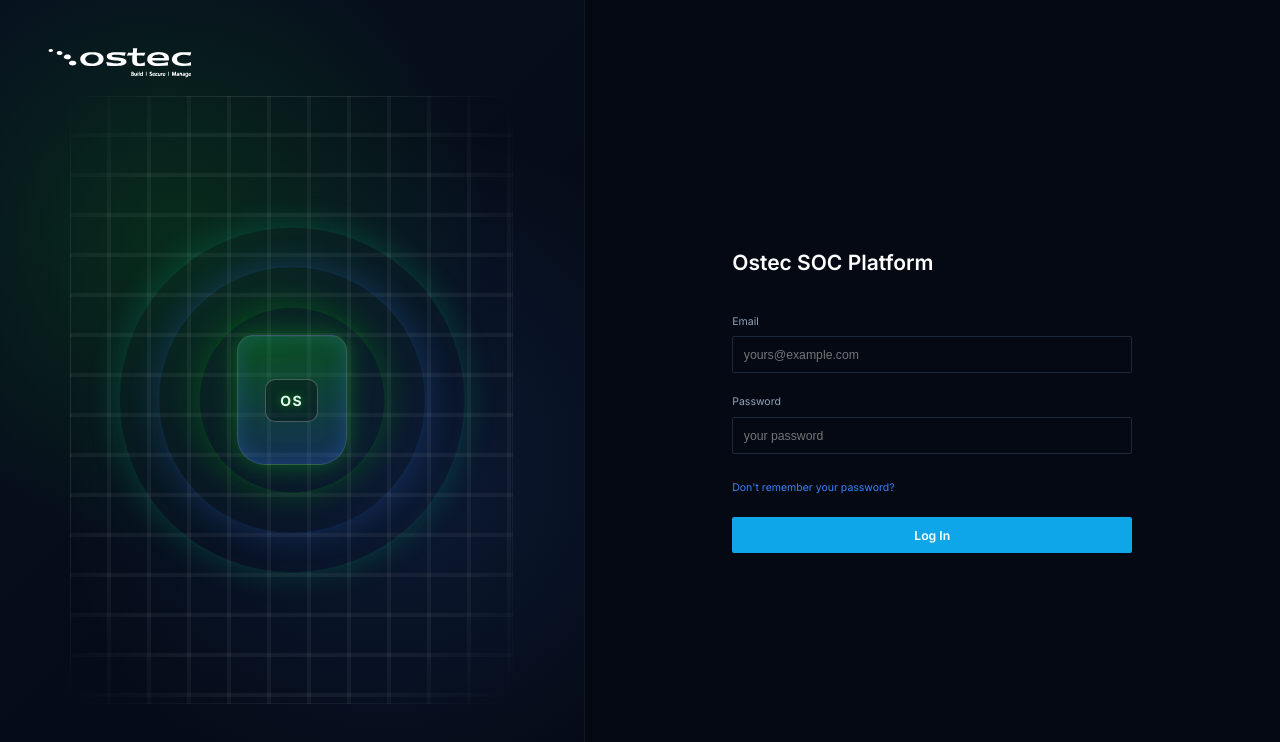
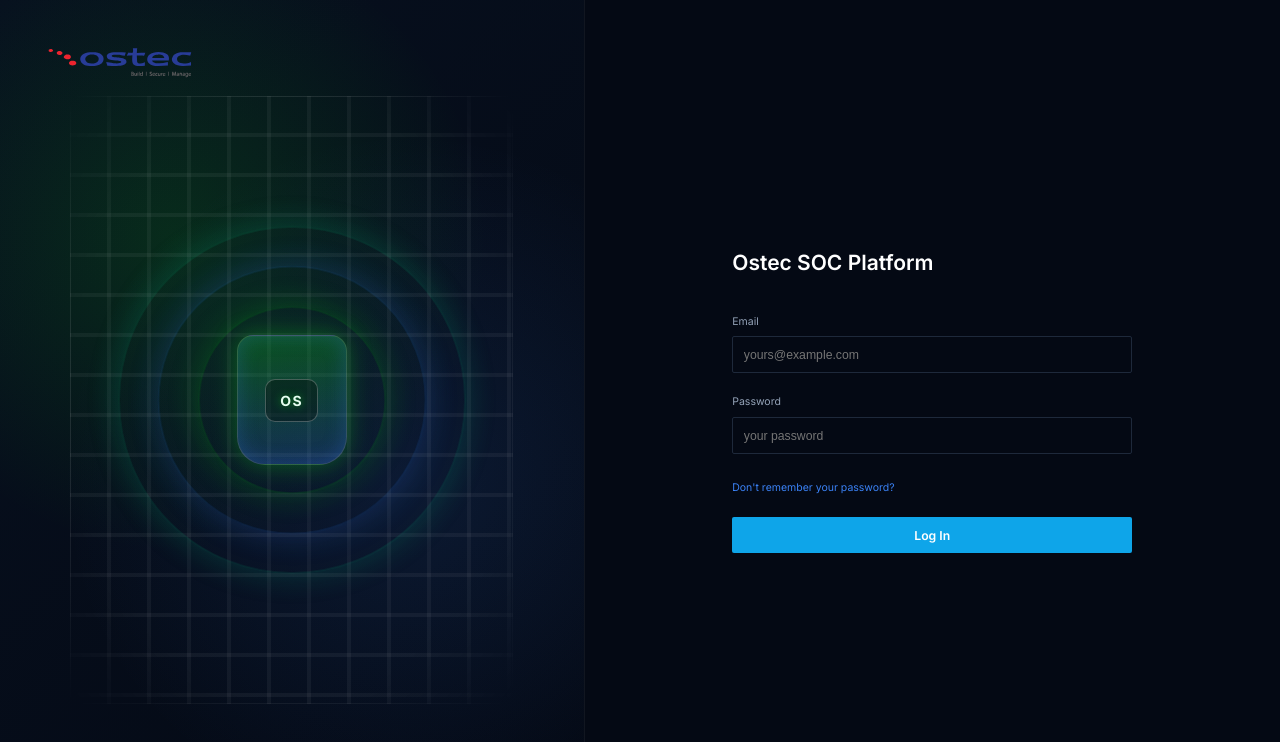
Before and after one commit to AdebayoAkingbade/ShieldOS, a Next.js app: page /login in a window 1280 px wide. Shown: the top 742 px of the page. Built offline with nearby package versions, Linux system fonts and the light colour scheme.

Commit message:
the logo adjust

```diff
--- a/app/(auth)/login/page.tsx
+++ b/app/(auth)/login/page.tsx
@@ -126,7 +126,7 @@
       minHeight: '100vh',
       display: 'flex',
       background: '#040914', // Very dark blue/black
-      overflow: 'hidden'
+      overflowX: 'hidden'
     }}>
       {/* LEFT PANE - Cyber Art */}
       <div
@@ -139,7 +139,7 @@
         {/* Logo at top left */}
         <div style={{ position: 'absolute', top: '3rem', left: '3rem', zIndex: 10 }}>
           <Link href="/" style={{ fontSize: '1.5rem', fontWeight: 800, color: 'white', display: 'flex', alignItems: 'center', gap: '0.5rem', letterSpacing: '0.05em' }}>
-            <img src="/logo.svg" alt="Ostec Logo" style={{ height: '40px', filter: 'brightness(0) invert(1)' }} />
+            <img src="/logo.svg" alt="Ostec Logo" style={{ height: '40px' }} />
           </Link>
         </div>
 
@@ -157,7 +157,7 @@
       }}>
         <div style={{ maxWidth: '400px', width: '100%' }}>
           <div className="login-mobile-logo" style={{ marginBottom: '2rem' }}>
-            <img src="/logo.svg" alt="Ostec Logo" style={{ height: '36px', filter: 'brightness(0) invert(1)' }} />
+            <img src="/logo.svg" alt="Ostec Logo" style={{ height: '36px' }} />
           </div>
           <h2 style={{ fontSize: '1.5rem', fontWeight: 600, color: 'white', marginBottom: '2.5rem' }}>
             Ostec SOC Platform
--- a/app/globals.css
+++ b/app/globals.css
@@ -57,7 +57,6 @@
 html,
 body {
   max-width: 100%;
-  overflow-x: hidden;
 }
 
 html {
```
